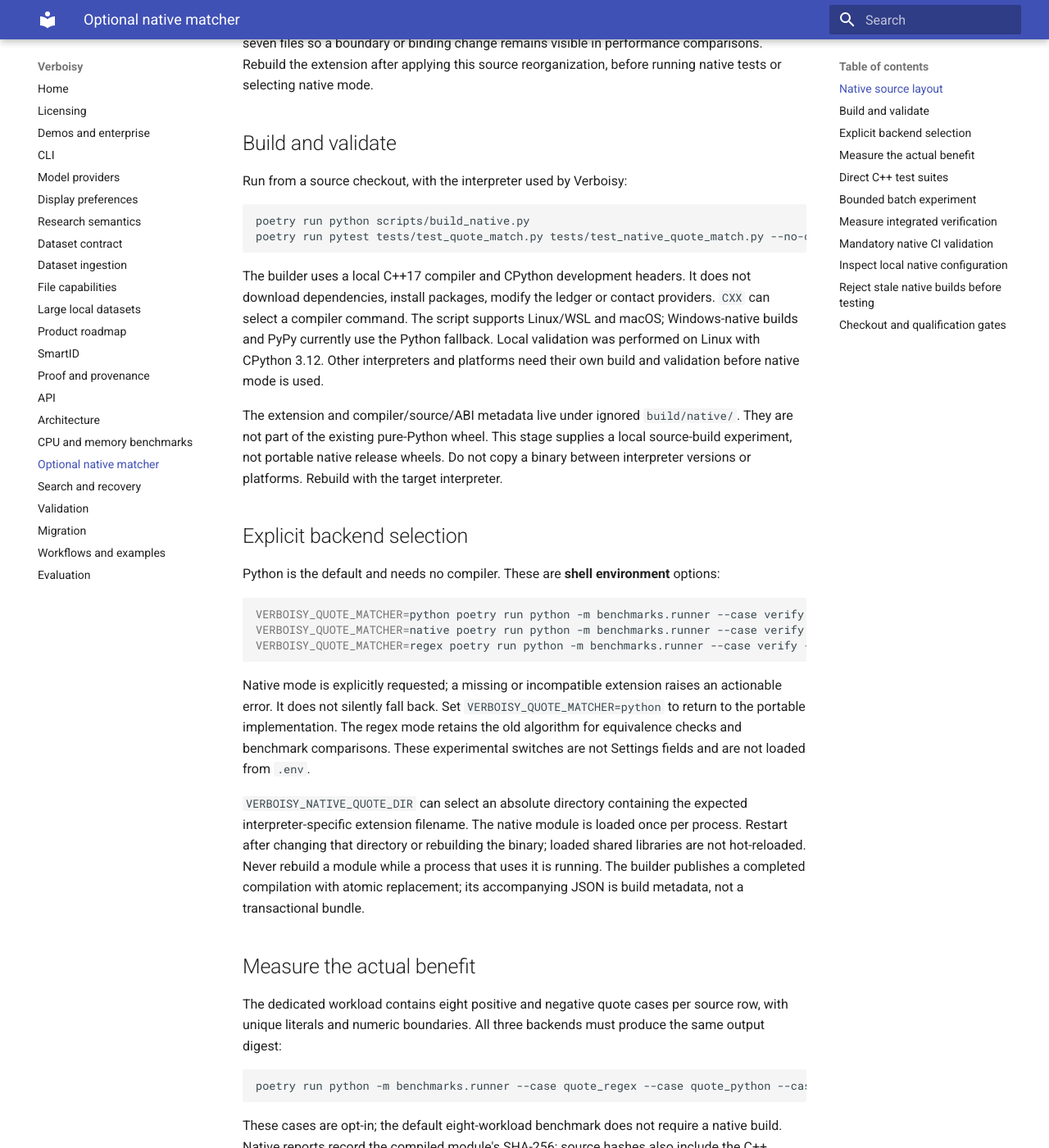
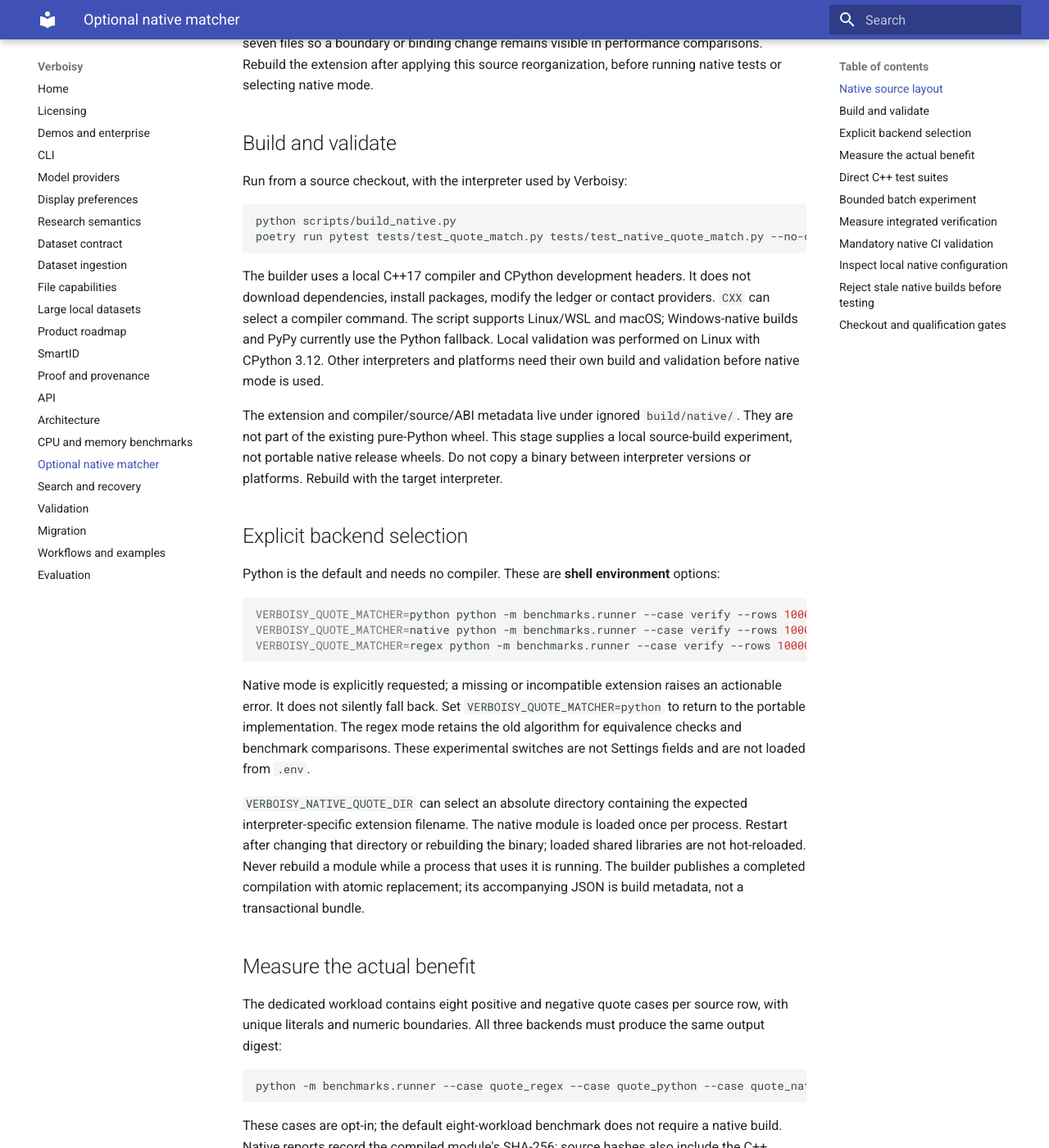
Before and after one commit to EmanueleTorrisi/verboisy, an MkDocs documentation site: the page built from docs/native.md, in a window 1280 px wide and 1400 px high, scrolled down 948 px. Shown: the whole window at 82% size. Built offline with MkDocs 1.6.1 and Material for MkDocs 9.7.7, drawn with Linux system fonts in a browser that asks for light colours; some of the changed text lies outside the part shown.

Commit message:
docs(native): use direct installed commands in examples

````diff
--- a/docs/native.md
+++ b/docs/native.md
@@ -42,7 +42,7 @@
 Run from a source checkout, with the interpreter used by Verboisy:
 
 ```bash
-poetry run python scripts/build_native.py
+python scripts/build_native.py
 poetry run pytest tests/test_quote_match.py tests/test_native_quote_match.py --no-cov -q
 ```
 
@@ -63,9 +63,9 @@
 Python is the default and needs no compiler. These are **shell environment** options:
 
 ```bash
-VERBOISY_QUOTE_MATCHER=python poetry run python -m benchmarks.runner --case verify --rows 10000 --repeats 3 --output benchmark-results/verify-python.json
-VERBOISY_QUOTE_MATCHER=native poetry run python -m benchmarks.runner --case verify --rows 10000 --repeats 3 --output benchmark-results/verify-native.json
-VERBOISY_QUOTE_MATCHER=regex poetry run python -m benchmarks.runner --case verify --rows 10000 --repeats 3 --output benchmark-results/verify-regex.json
+VERBOISY_QUOTE_MATCHER=python python -m benchmarks.runner --case verify --rows 10000 --repeats 3 --output benchmark-results/verify-python.json
+VERBOISY_QUOTE_MATCHER=native python -m benchmarks.runner --case verify --rows 10000 --repeats 3 --output benchmark-results/verify-native.json
+VERBOISY_QUOTE_MATCHER=regex python -m benchmarks.runner --case verify --rows 10000 --repeats 3 --output benchmark-results/verify-regex.json
 ```
 
 Native mode is explicitly requested; a missing or incompatible extension raises
@@ -88,7 +88,7 @@
 the same output digest:
 
 ```bash
-poetry run python -m benchmarks.runner --case quote_regex --case quote_python --case quote_native --rows 10000 --repeats 3 --output benchmark-results/quotes.json
+python -m benchmarks.runner --case quote_regex --case quote_python --case quote_native --rows 10000 --repeats 3 --output benchmark-results/quotes.json
 ```
 
 These cases are opt-in; the default eight-workload benchmark does not require a
@@ -122,7 +122,7 @@
 Build and execute them with the same interpreter as the production extension:
 
 ```bash
-poetry run python scripts/build_native_tests.py
+python scripts/build_native_tests.py
 poetry run pytest tests/test_native_cpp_suites.py --no-cov -vv
 ```
 
@@ -166,15 +166,15 @@
 Rebuild both binaries and run the batch checks:
 
 ```bash
-poetry run python scripts/build_native.py
-poetry run python scripts/build_native_tests.py
+python scripts/build_native.py
+python scripts/build_native_tests.py
 poetry run pytest tests/test_quote_batch.py tests/test_native_quote_batch.py tests/test_native_cpp_suites.py tests/test_native_quote_match.py tests/test_quote_match.py --no-cov -q
 ```
 
 Compare scalar and batch matching with identical inputs and checked output hashes:
 
 ```bash
-poetry run python -m benchmarks.runner --case quote_python --case quote_native --case quote_batch_python --case quote_batch_native --rows 10000 --repeats 7 --output benchmark-results/quote-batches.json
+python -m benchmarks.runner --case quote_python --case quote_native --case quote_batch_python --case quote_batch_native --rows 10000 --repeats 7 --output benchmark-results/quote-batches.json
 ```
 
 Batch workloads prepare chunks of 1024 entries outside the timed region. Their
@@ -191,9 +191,9 @@
 runner exposes that comparison without changing the research CLI:
 
 ```bash
-VERBOISY_QUOTE_MATCHER=native poetry run python -m benchmarks.runner --case verify --scalar-native-quotes --rows 10000 --repeats 7 --output benchmark-results/verify-native-scalar.json
-VERBOISY_QUOTE_MATCHER=native poetry run python -m benchmarks.runner --case verify --rows 10000 --repeats 7 --output benchmark-results/verify-native-batch.json
-poetry run python -m benchmarks.comparison benchmark-results/verify-native-scalar.json benchmark-results/verify-native-batch.json --output benchmark-results/verify-native-comparison.json
+VERBOISY_QUOTE_MATCHER=native python -m benchmarks.runner --case verify --scalar-native-quotes --rows 10000 --repeats 7 --output benchmark-results/verify-native-scalar.json
+VERBOISY_QUOTE_MATCHER=native python -m benchmarks.runner --case verify --rows 10000 --repeats 7 --output benchmark-results/verify-native-batch.json
+python -m benchmarks.comparison benchmark-results/verify-native-scalar.json benchmark-results/verify-native-batch.json --output benchmark-results/verify-native-comparison.json
 ```
 
 Reports record `native_verifier_quote_mode` as `scalar` or `batch`, as well as the
@@ -221,9 +221,9 @@
 Run the same gate locally after building both modules:
 
 ```bash
-poetry run python scripts/build_native.py
-poetry run python scripts/build_native_tests.py
-poetry run python scripts/check_native_tests.py
+python scripts/build_native.py
+python scripts/build_native_tests.py
+python scripts/check_native_tests.py
 ```
 
 The workflow retains the JUnit report and both build fingerprints as diagnostic
@@ -243,7 +243,7 @@
 ## Inspect local native configuration
 
 ```bash
-poetry run verboisy native-config
+verboisy native-config
 ```
 
 This read-only command reports the selected quote backend, the current
````
